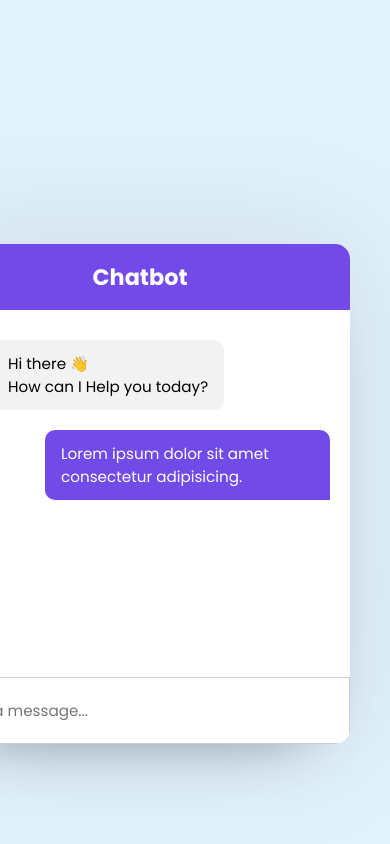
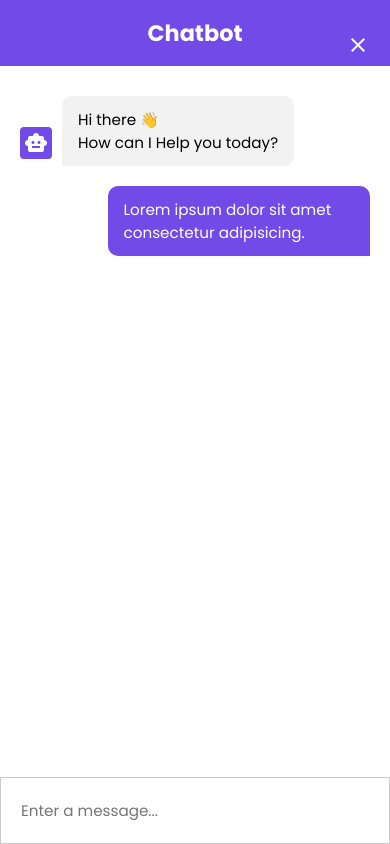
Before and after one commit to kamjohn777/chatbot, a plain HTML site: page index.html in a window 390 px wide. Drawn offline with Linux system fonts and the light colour scheme; a web font is replaced by a local one.

Commit message:
wokring on js

```diff
--- a/index.html
+++ b/index.html
@@ -6,17 +6,36 @@
     <link rel="preconnect" href="https://fonts.googleapis.com">
 <link rel="preconnect" href="https://fonts.gstatic.com" crossorigin>
 <link href="https://fonts.googleapis.com/css2?family=Honk&family=Poppins:ital,wght@0,100;0,200;0,300;0,400;0,500;0,600;0,700;0,800;0,900;1,100;1,200;1,300;1,400;1,500;1,600;1,700;1,800;1,900&display=swap" rel="stylesheet">
+<link href="https://fonts.googleapis.com/icon?family=Material+Icons" rel="stylesheet">
 <link rel="stylesheet" href="./styles.css">
     <title>Document</title>
 </head>
-<body>
+<body class="show-chatbot ">
+    <button class="chatbot-toggler">
+        <!-- <span class="material-symbols-outlined">mode_comment</span> -->
+        <span class="material-icons">
+            insert_comment
+            </span>
+        <!-- <span class="material-symbols-outlined">close</span> -->
+        <span class="material-icons">
+            close
+            </span>
+    </button>
+
+
     <div class="chatbot">
         <header>
             <h2>Chatbot</h2>
+            <span class="material-icons">
+                close
+                </span>
         </header>
         <ul class="chatbox">
             <li class="chat incoming">
-                <span class="material-symbols-outlined">smart_toy</span>
+                <!-- <span class="material-symbols-outlined">smart_toy</span> -->
+                <span class="material-icons">
+                    smart_toy
+                    </span>
                 <p>Hi there 👋 <br> How can I Help you today?</p>
             </li>
             <li class="chat outgoing">
@@ -25,7 +44,10 @@
         </ul>
         <div class="chat-input">
             <textarea placeholder="Enter a message..." required name="" id="" cols="30" rows="10"></textarea>
-            <span id="send-btn" class="material-symbols-outlined">send</span>
+            <!-- <span id="send-btn" class="material-symbols-outlined">send</span> -->
+            <span class="material-icons">
+                send
+                </span>
         </div>
     </div>
 </body>
--- a/styles.css
+++ b/styles.css
@@ -8,26 +8,70 @@
 body {
   background: #e2f2fd;
 }
+.chatbot-toggler {
+    position: fixed;
+    right: 40px;
+    bottom: 35px;
+    height: 50px;
+    width: 50px;
+    background: #724ae8;
+    color: #fff;
+    border-radius: 50%;
+    display: flex;
+    align-items: center;
+    justify-content: center;
+    cursor: pointer;
+    outline: none;
+    border: none;
+}
+.chatbot-toggler span {
+    position: absolute;
+}
+.show-chatbot .chatbot-toggler span:first-child,
+.chatbot-toggler span:last-child {
+    opacity: 0;
+}
+.show-chatbot .chatbot-toggler span:last-child {
+    opacity: 1;
+}
 .chatbot {
   position: fixed;
   right: 40px;
   bottom: 100px;
   width: 420px;
   height: 500px;
+  transform: scale(0.5);
+  opacity: 0;
+  pointer-events: none;
   overflow: hidden;
   background: #fff;
   border-radius: 15px;
   box-shadow: 0 0 128px 0 rgba(0, 0, 0, 0.1),
     0 32px 64px -48px rgba(0, 0, 0, 0.5);
 }
+.show-chatbot .chatbot{
+    transform: scale(1);
+    opacity: 1;
+    pointer-events: auto;
+}
 .chatbot header {
   background: #724ae8;
   padding: 16px 0;
   text-align: center;
+  position: relative;
 }
 .chatbot header h2 {
   color: #fff;
   font-size: 1.4rem;
+}
+.chatbot header span {
+    position: absolute;
+    right: 20px;
+    top: 50%;
+    color: #fff;
+    cursor: pointer;
+    display: none;
+    transform: translateY(-50);
 }
 .chatbot .chatbox {
   height: 510px;
@@ -92,9 +136,27 @@ margin: 0 10px 7px 0;
     color: #724ae8;
     font-size: 1.35rem;
     cursor: pointer;
-    background: red;
+    /* background: red; */
     visibility: hidden;
 }
 .chat-input textarea:valid ~ span {
     visibility: visible;
 }
+
+
+@media(max-width: 490px) {
+    .chatbot {
+        width: 100%;
+        height: 100%;
+        bottom: 0;
+        right: 0;
+        border-radius: 0;
+    }
+    .chatbot .chatbox {
+        height: 90%;
+    }
+    .chatbot header span {
+        display: block;
+    }
+
+}
```
Also changed, not shown: main.js (added).
